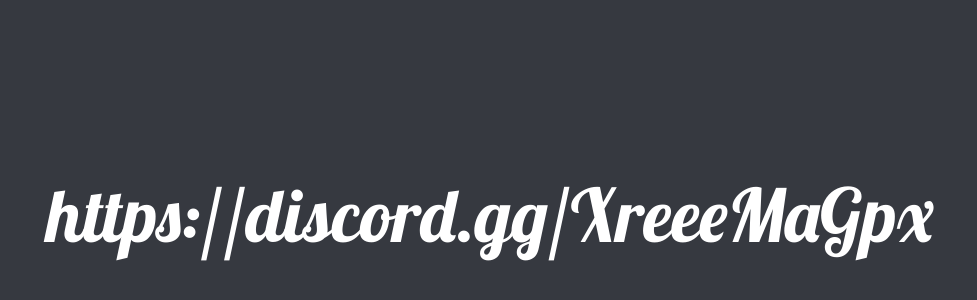
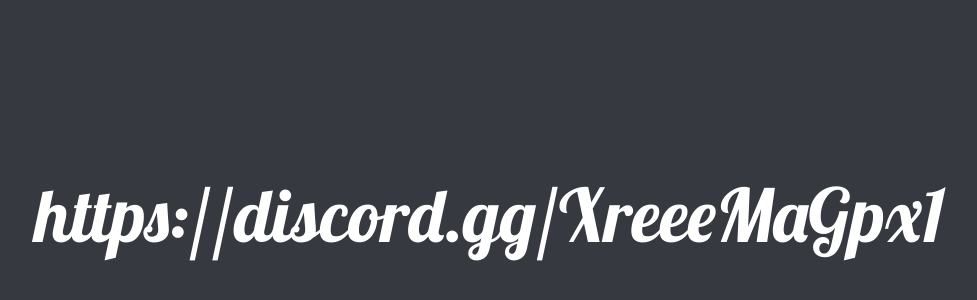
Before and after one commit to Almaziko/almaziko.github.io, a plain HTML site: page index.html in a window 1280 px wide. Shown: the part 232-532 px from the top of the page, without its empty margins (150-1127 px from the left). Drawn offline with Linux system fonts and the light colour scheme.

Commit message:
Update index.html

```diff
--- a/index.html
+++ b/index.html
@@ -8,7 +8,7 @@
 </head>
 <body>
     <div>
-        <p><a href="https://discord.gg/nJr5H9U">https://discord.gg/XreeeMaGpx</a></p>
+        <p><a href="https://discord.gg/nJr5H9U">https://discord.gg/XreeeMaGpx1</a></p>
     </div>
 </body>
 </html>
```
